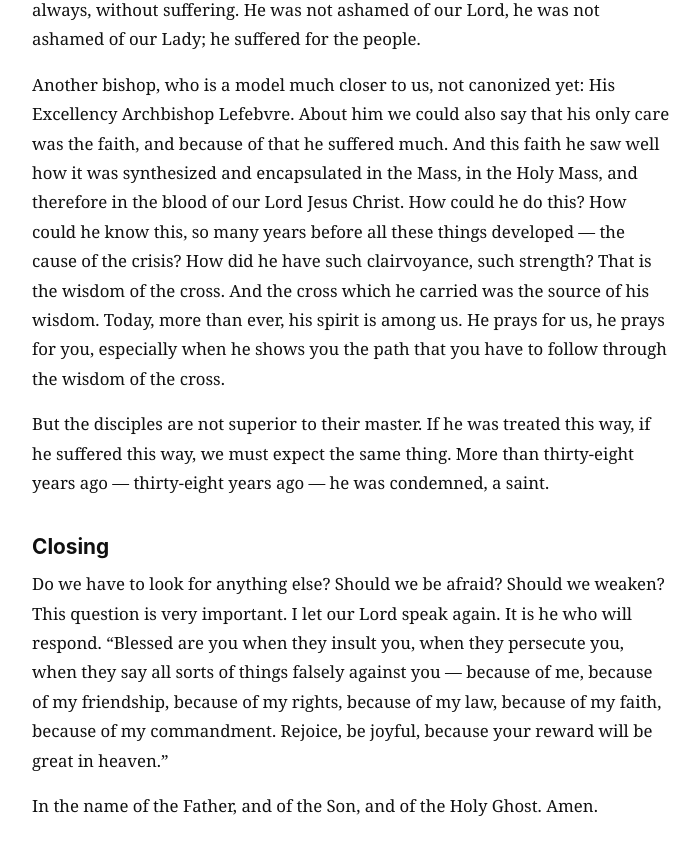
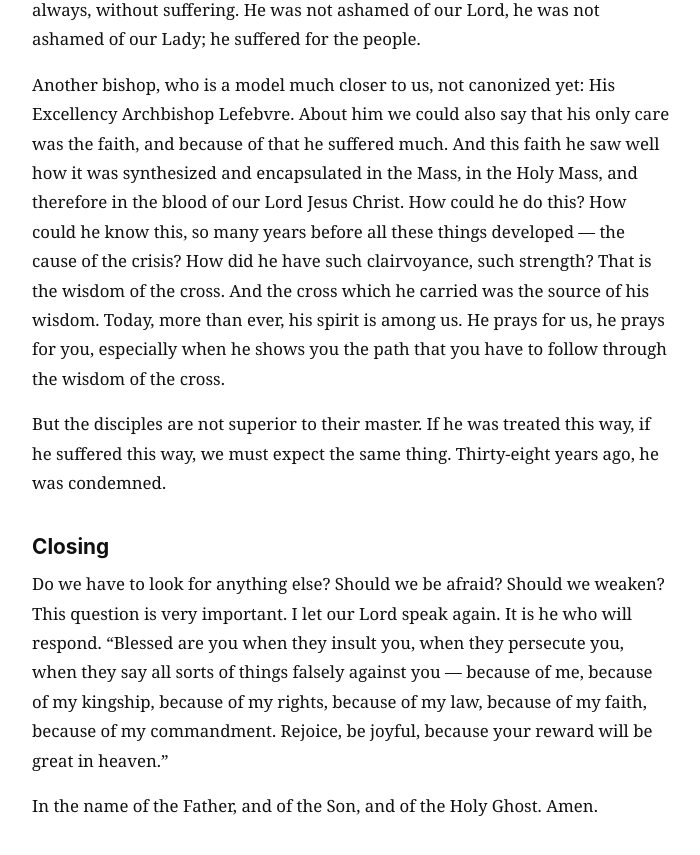
Before and after one commit to forthrast-com/slop-serve, a Jekyll site: the page built from posts/sspx-consecration-homily.md, in a window 1280 px wide and 900 px high, scrolled down 8204 px. Shown: the top 855 px of the window, without its empty margins (289-989 px from the left). Built offline with Jekyll 4.4.1, drawn with Linux system fonts in a browser that asks for light colours; our own code applies the rules of GitHub Pages for plain Markdown files; some of the changed text lies outside the part shown.

Commit message:
Clarify editorial treatment of consecration homily

```diff
--- a/posts/sspx-consecration-homily.md
+++ b/posts/sspx-consecration-homily.md
@@ -100,10 +100,10 @@ The first is St Cyril of Alexandria. The liturgy says about him the most beautif
 
 Another bishop, who is a model much closer to us, not canonized yet: His Excellency Archbishop Lefebvre. About him we could also say that his only care was the faith, and because of that he suffered much. And this faith he saw well how it was synthesized and encapsulated in the Mass, in the Holy Mass, and therefore in the blood of our Lord Jesus Christ. How could he do this? How could he know this, so many years before all these things developed — the cause of the crisis? How did he have such clairvoyance, such strength? That is the wisdom of the cross. And the cross which he carried was the source of his wisdom. Today, more than ever, his spirit is among us. He prays for us, he prays for you, especially when he shows you the path that you have to follow through the wisdom of the cross.
 
-But the disciples are not superior to their master. If he was treated this way, if he suffered this way, we must expect the same thing. More than thirty-eight years ago — thirty-eight years ago — he was condemned, a saint.
+But the disciples are not superior to their master. If he was treated this way, if he suffered this way, we must expect the same thing. Thirty-eight years ago, he was condemned.
 
 ## Closing
 
-Do we have to look for anything else? Should we be afraid? Should we weaken? This question is very important. I let our Lord speak again. It is he who will respond. "Blessed are you when they insult you, when they persecute you, when they say all sorts of things falsely against you — because of me, because of my friendship, because of my rights, because of my law, because of my faith, because of my commandment. Rejoice, be joyful, because your reward will be great in heaven."
+Do we have to look for anything else? Should we be afraid? Should we weaken? This question is very important. I let our Lord speak again. It is he who will respond. "Blessed are you when they insult you, when they persecute you, when they say all sorts of things falsely against you — because of me, because of my kingship, because of my rights, because of my law, because of my faith, because of my commandment. Rejoice, be joyful, because your reward will be great in heaven."
 
 In the name of the Father, and of the Son, and of the Holy Ghost. Amen.
```
Also changed, not shown: other parts of posts/sspx-consecration-homily.md (+2 -2 lines).
